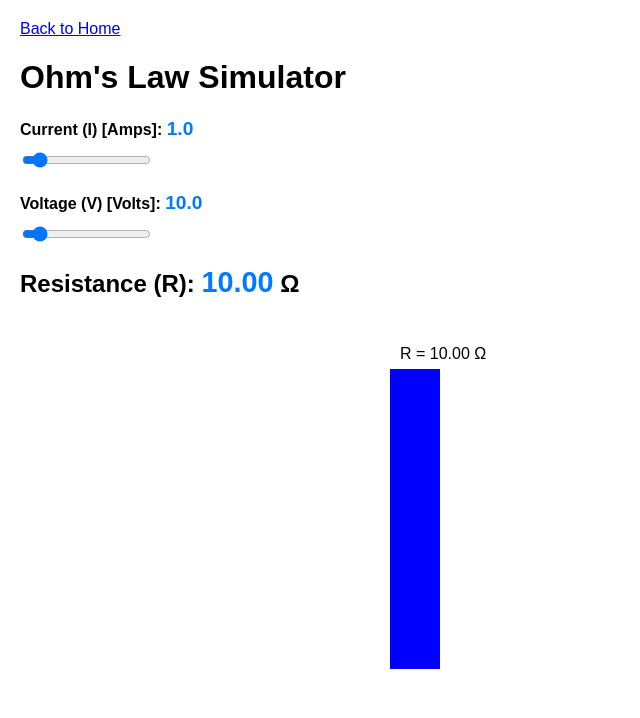
After one commit to NitroNaut09/webpr, a Django app: template physics/templates/physics/graph.html in a window 1280 px wide. The commit adds this page. Shown: the top 718 px of the page, without its empty margins (0-640 px from the left). Run offline with Django 5.2, Linux system fonts and the light colour scheme; the template is opened without the code that fills it, so the values that code supplies are empty.

Commit message:
Implement Ohm's Law Simulator; add graph page and update routing

```diff
--- a/core/templates/core/index.html
+++ b/core/templates/core/index.html
@@ -2,7 +2,7 @@
 
 <!DOCTYPE html>
 <html lang="en">
-  <head>
+  <head>Z
     <meta charset="UTF-8" />
     <meta name="viewport" content="width=device-width, initial-scale=1.0" />
     <title>physics.</title>
@@ -77,11 +77,11 @@
   <body>
     <!-- Gradient Background -->
     <div class="gradient-wrapper"></div>
-
     <!-- Main Content -->
     <div id="page-1" class="main-content">
       <header class="text-center py-6">
         <h1 class="text-5xl font-bold text-white drop-shadow-lg">physics.</h1>
+        <a href="{% url 'graph' %}">Go to Ohm's Law Simulator</a>
         <p
           style="font-family: 'Audiowide', serif"
           class="text-lg text-gray-200 mt-2 drop-shadow"
--- a/core/urls.py
+++ b/core/urls.py
@@ -2,5 +2,5 @@ from django.urls import path
 from . import views
 
 urlpatterns = [
-    path('', views.home, name='home'),
+    path('', views.index, name='index'),  # Root URL (homepage)
 ]
--- a/core/views.py
+++ b/core/views.py
@@ -1,5 +1,4 @@
 from django.shortcuts import render
 
-# Create your views here.
-def home(request):
-    return render(request, 'core/index.html')
+def index(request):
+    return render(request, 'index.html')  # Adjust to the template you're rendering
--- /dev/null
+++ b/physics/templates/physics/graph.html
@@ -0,0 +1,128 @@
+{% load static %}
+
+<!DOCTYPE html>
+<html lang="en">
+  <head>
+    <meta charset="UTF-8" />
+    <meta name="viewport" content="width=device-width, initial-scale=1.0" />
+    <title>Ohm's Law Slider</title>
+	<a href="{% url 'index' %}">Back to Home</a>
+    <style>
+      body {
+        font-family: Arial, sans-serif;
+        margin: 20px;
+      }
+      .slider-container {
+        margin: 20px 0;
+      }
+      .slider-label {
+        margin-bottom: 10px;
+        font-weight: bold;
+      }
+      .value-display {
+        font-size: 1.2em;
+        color: #007bff;
+      }
+      canvas {
+        display: block;
+        margin: 20px auto;
+        max-width: 600px;
+      }
+    </style>
+  </head>
+  <body>
+    <h1>Ohm's Law Simulator</h1>
+
+    <div class="slider-container">
+      <div class="slider-label">
+        Current (I) [Amps]:
+        <span id="current-value" class="value-display">1</span>
+      </div>
+      <input
+        type="range"
+        id="current-slider"
+        min="0.1"
+        max="10"
+        step="0.1"
+        value="1"
+      />
+    </div>
+
+    <div class="slider-container">
+      <div class="slider-label">
+        Voltage (V) [Volts]:
+        <span id="voltage-value" class="value-display">10</span>
+      </div>
+      <input
+        type="range"
+        id="voltage-slider"
+        min="1"
+        max="100"
+        step="1"
+        value="10"
+      />
+    </div>
+
+    <h2>
+      Resistance (R):
+      <span id="resistance-display" class="value-display">10</span> Ω
+    </h2>
+
+    <canvas id="ohms-graph"></canvas>
+
+    <script>
+      // Elements
+      const currentSlider = document.getElementById("current-slider");
+      const voltageSlider = document.getElementById("voltage-slider");
+      const currentValue = document.getElementById("current-value");
+      const voltageValue = document.getElementById("voltage-value");
+      const resistanceDisplay = document.getElementById("resistance-display");
+
+      // Update display values and calculate resistance
+      function updateValues() {
+        const current = parseFloat(currentSlider.value);
+        const voltage = parseFloat(voltageSlider.value);
+        const resistance = voltage / current;
+
+        // Update displayed values
+        currentValue.textContent = current.toFixed(1);
+        voltageValue.textContent = voltage.toFixed(1);
+        resistanceDisplay.textContent = resistance.toFixed(2);
+
+        // Optionally, update a graph (placeholder for now)
+        drawGraph(current, voltage, resistance);
+      }
+
+      // Placeholder graph function
+      function drawGraph(current, voltage, resistance) {
+        const canvas = document.getElementById("ohms-graph");
+        const ctx = canvas.getContext("2d");
+        canvas.width = 600;
+        canvas.height = 400;
+
+        // Clear canvas
+        ctx.clearRect(0, 0, canvas.width, canvas.height);
+
+        // Example: Drawing resistance as a simple bar
+        ctx.fillStyle = "blue";
+        ctx.fillRect(50, 350 - resistance * 30, 50, resistance * 30);
+
+        // Labels
+        ctx.fillStyle = "black";
+        ctx.font = "16px Arial";
+        ctx.fillText(
+          `R = ${resistance.toFixed(2)} Ω`,
+          60,
+          340 - resistance * 30
+        );
+      }
+
+      // Initial calculation and graph
+      updateValues();
+
+      // Event Listeners
+      currentSlider.addEventListener("input", updateValues);
+      voltageSlider.addEventListener("input", updateValues);
+    </script>
+  </body>
+</html>
--- a/physics/urls.py
+++ b/physics/urls.py
@@ -14,10 +14,9 @@ Including another URLconf
     1. Import the include() function: from django.urls import include, path
     2. Add a URL to urlpatterns:  path('blog/', include('blog.urls'))
 """
-from django.contrib import admin
-from django.urls import path, include
+from django.urls import path
+from . import views
 
 urlpatterns = [
-    path('admin/', admin.site.urls),
-    path('', include('core.urls')),  # Include core app URLs
+    path('graph/', views.graph, name='graph'),  # Graph page route
 ]
--- /dev/null
+++ b/physics/views.py
@@ -0,0 +1,4 @@
+from django.shortcuts import render
+
+def graph(request):
+    return render(request, 'graph.html')  # Adjust to the graph template you're rendering
```
Also changed, not shown: urls.py (added, +8 -0 lines).
